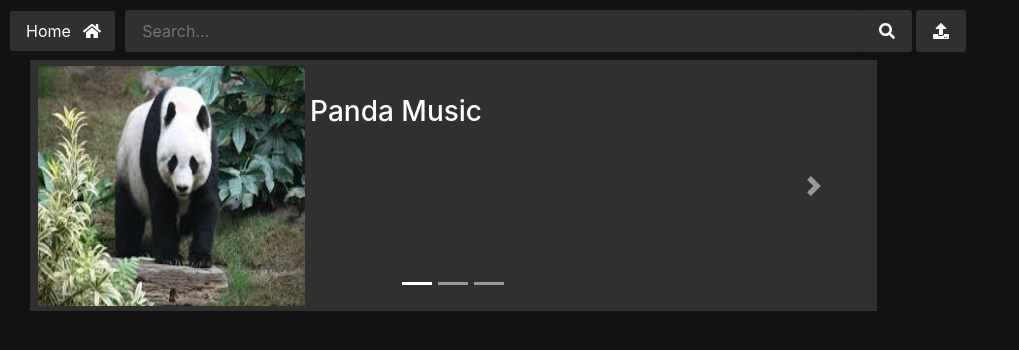
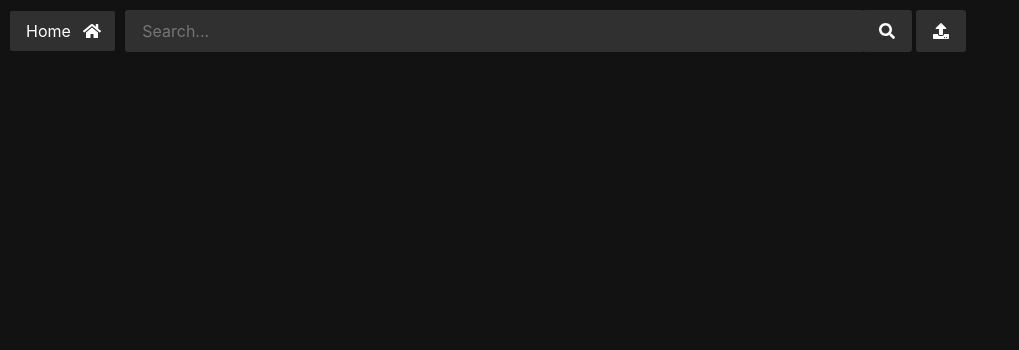
Before and after one commit to mudit67/BhardwajFileProtocol, a React (Create React App) app in the folder client/: page / in a window 1280 px wide. Shown: the top 350 px of the page, without its empty margins (0-1019 px from the left). Built offline with nearby package versions, Linux system fonts and the light colour scheme.

Commit message:
cloud-machine 2

```diff
--- a/client/src/App.js
+++ b/client/src/App.js
@@ -3,7 +3,7 @@ import Upload from './components/upload.js'
 import Search from "./components/search.js";
 import VidComponent from "./components/VidComponent.js";
 import SearchResult from "./components/searchResult.js";
-import HomeComponent from "./components/HomeComponent.js";
+// import HomeComponent from "./components/HomeComponent.js";
 class App extends React.Component {
   constructor(props) {
     super(props);
@@ -17,7 +17,12 @@ class App extends React.Component {
     if (window.location.host.match("localhost")) {
       window.backendUrl = window.config.local
     }else{
-      window.backendUrl = window.config.url || ""
+      if(window.location.host.match("192.168")){
+        window.backendUrl = "http://" + window.location.host.substring(0,window.location.host.indexOf(':')+1) + "8000";
+      }
+      else{
+        window.backendUrl = window.config.url || ""
+      }
     }
   }
   render() {
@@ -100,12 +105,7 @@ class MainContent extends React.Component{
     switch (this.state.WComponent) {
       case "home":{
         return(
-          <HomeComponent
-            redirectCallback={ (comp,param) => {
-                this.setState({ WComponent: comp,params:param});
-              }
-            }
-            />
+          <div/>
         );
       }
       case "player": {
```
Also changed, not shown: 13 other files (tests, documents, lock files or other folders).
